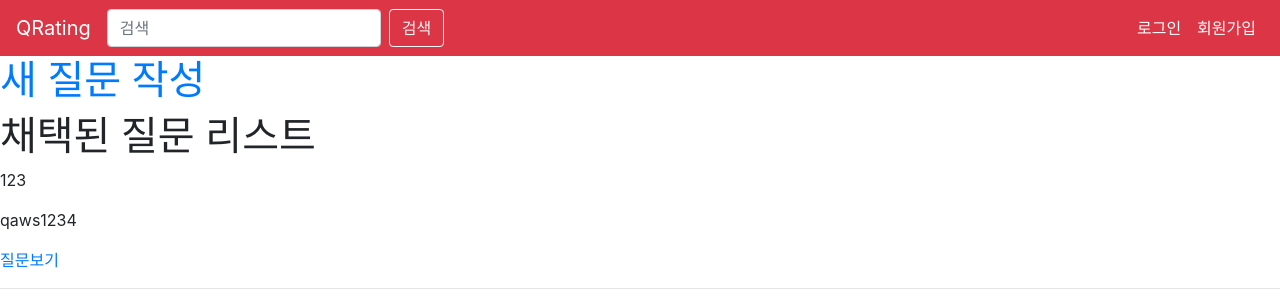
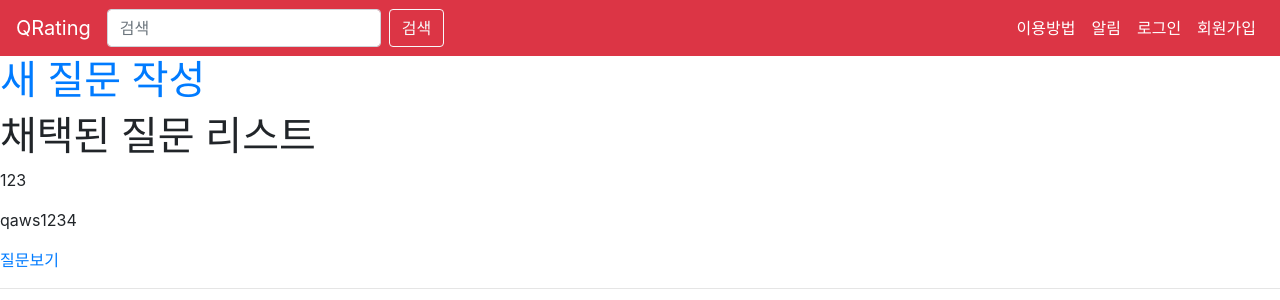
Before and after one commit to qrating/qrating, a Django app: page / in a window 1280 px wide. Shown: the top 300 px of the page. Run offline with Django 3.2, Linux system fonts and the light colour scheme; data comes from the database, SQL or seed files in the repository; both versions use the stored data as it was after the commit; some libraries are stand-ins or nearby versions.

Commit message:
main_nav_add

```diff
--- a/blog/templates/home.html
+++ b/blog/templates/home.html
@@ -26,6 +26,10 @@
                         </form>
                     </ul>
                     <ul class="navbar-nav navbar-right">
+                        <li class="nav-item active">
+                         <a class="nav-link">이용방법</a>
+                         <li class="nav-item active">
+                         <a class="nav-link">알림</a>
                         {% if user.is_authenticated %}
                         <li class="nav-item active">
                             <a class="nav-link" href="{% url 'mypage' user.pk %}">마이 페이지</a>
```
Also changed, not shown: db.sqlite3.
